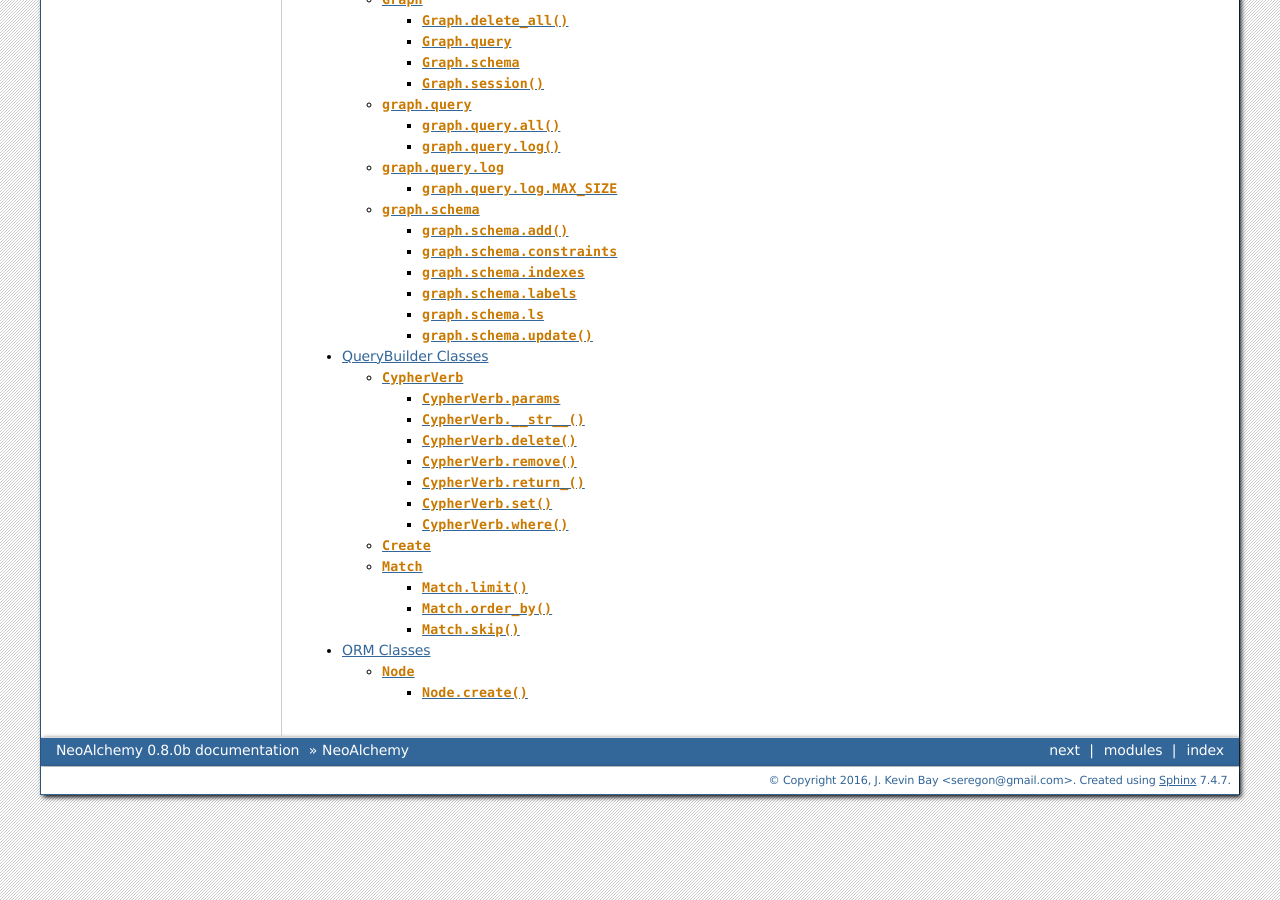
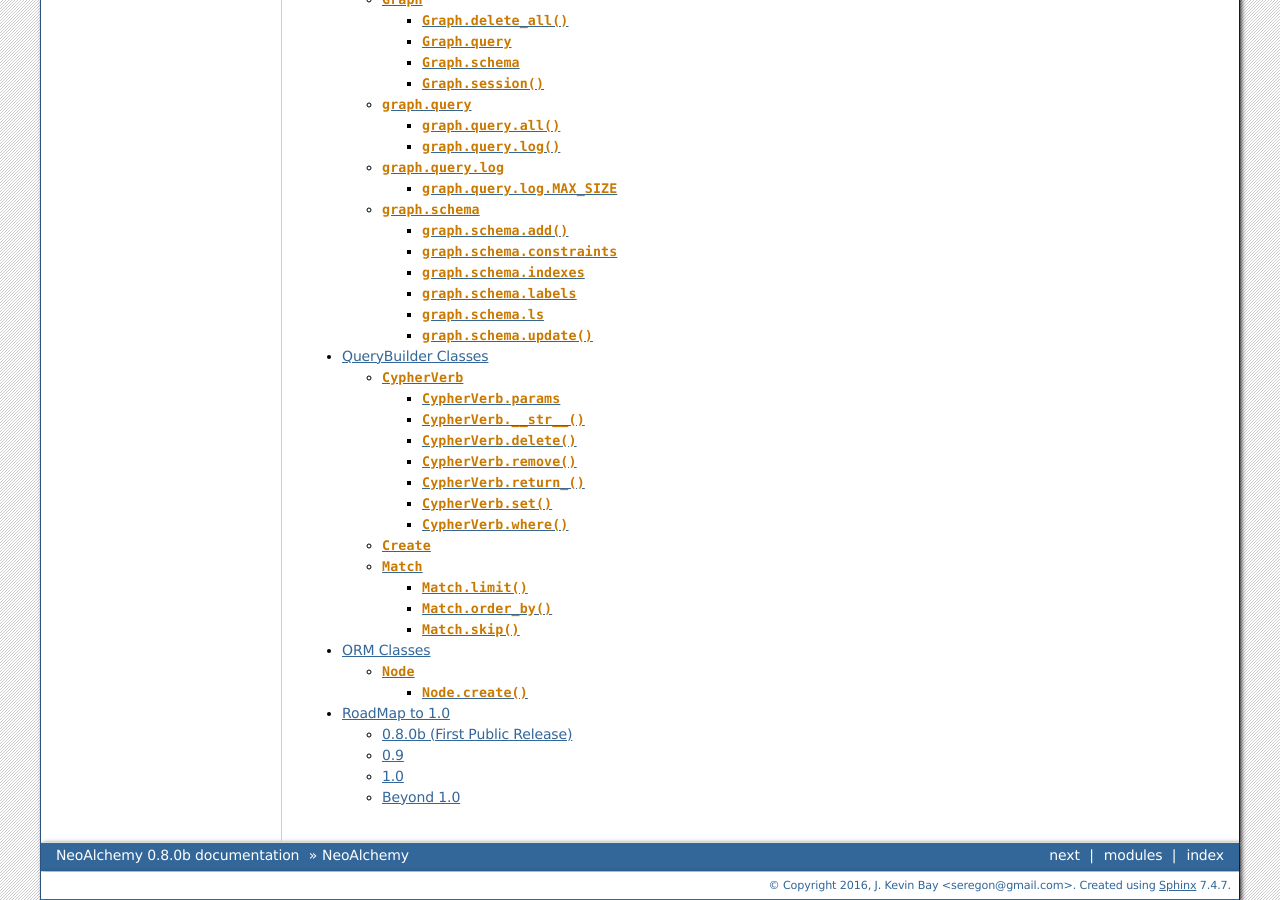
Before and after one commit to TwoBitAlchemist/NeoAlchemy, a Sphinx documentation site: the page built from source/index.rst, in a window 1280 px wide and 900 px high, scrolled down 791 px. Built offline with Sphinx 7.4.7, drawn with Linux system fonts in a browser that asks for light colours.

Commit message:
Added RoadMap to 1.0

```diff
--- a/source/index.rst
+++ b/source/index.rst
@@ -29,3 +29,4 @@ version 3.0 or higher! If you don't have an environment set up, consider
    schema-classes
    querybuilder-classes
    ORM-classes
+   roadmap
--- /dev/null
+++ b/source/roadmap.rst
@@ -0,0 +1,39 @@
+
+
+**************
+RoadMap to 1.0
+**************
+
+=============================
+0.8.0b (First Public Release)
+=============================
+
+  - :py:meth:`neoalchemy.Node.create`, :py:meth:`neoalchemy.Node.match`,
+    :py:meth:`neoalchemy.Node.merge`
+  - Schema ORM Basic Relation support
+
+
+===
+0.9
+===
+
+  - Hydrate: neo4j.v1.StatementResult => Schema ORM class (Node subclass)
+  - QueryBuilder Merge support for ON CREATE, ON MATCH
+
+
+===
+1.0
+===
+
+  - Arbitrary Relationship Depth support in Schema ORM
+
+
+==========
+Beyond 1.0
+==========
+
+  - Aggregation
+  - WITH
+  - Neo4J Built-in Functions
+  - CASE expressions (CASE WHEN ... THEN ... ELSE ... END)
+  - String Support (STARTS WITH, ENDS WITH, =~)
```
